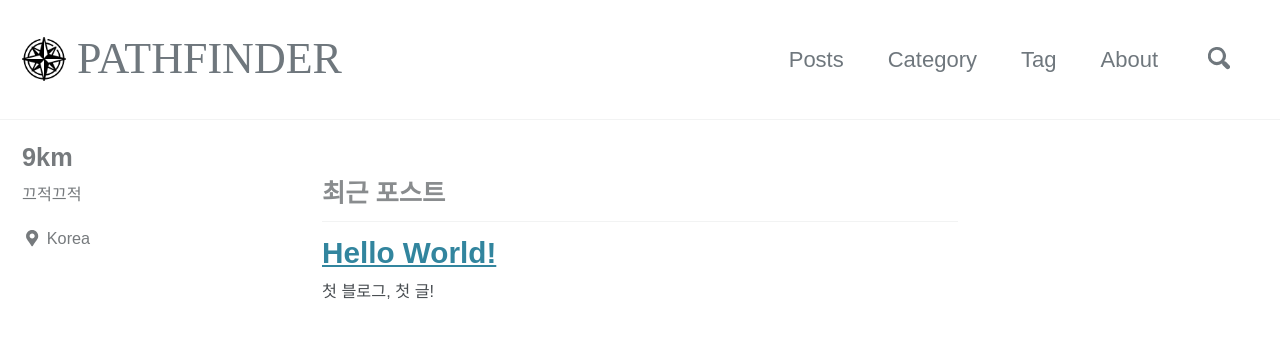
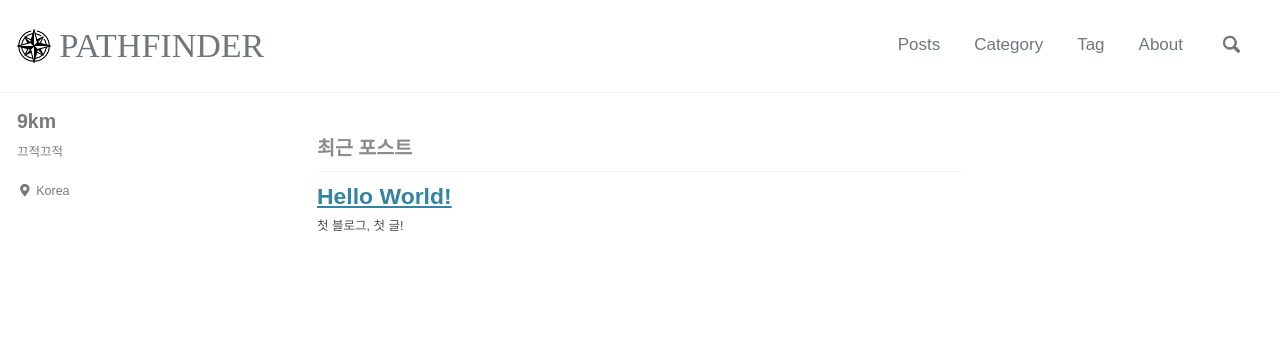
Before and after one commit to 9kilometer/9kilometer.github.io, a Jekyll site: the page built from index.html, in a window 1280 px wide and 900 px high. Shown: the top 338 px of the window. Built offline with Jekyll 4.4.1, drawn with Linux system fonts in a browser that asks for light colours; cached includes are drawn as plain includes; some web fonts are replaced; the list of posts is cut into pages by our own code.

Commit message:
css 수정2 (폰트 사이즈 등..)

```diff
--- a/_sass/minimal-mistakes/_reset.scss
+++ b/_sass/minimal-mistakes/_reset.scss
@@ -19,7 +19,8 @@ html {
   }
 
   @include breakpoint($x-large) {
-    font-size: 22px;
+    // font-size: 22px;
+    font-size: 17px;  /* custom 폰트 사이즈 수정 */
   }
 
   -webkit-text-size-adjust: 100%;
--- a/assets/fonts/kopub/css/KoPubDotum.css
+++ b/assets/fonts/kopub/css/KoPubDotum.css
@@ -1,6 +1,6 @@
 @font-face {
   font-family: 'KoPub Dotum';
-  font-weight: 400;
+  font-weight: 300;
   font-style: normal;
   /* src: url('../fonts/KoPubDotumLight.eot'); */
   src: url('../fonts/KoPubDotumLight.woff2') format('woff2'),
```
